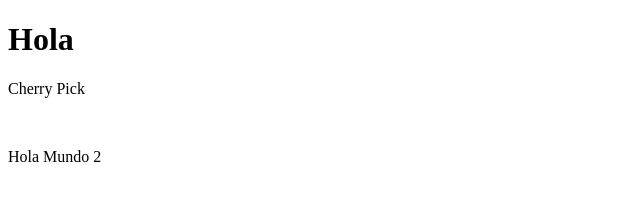
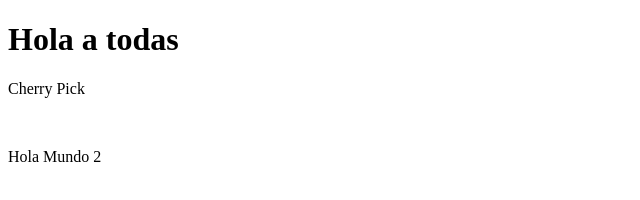
Before and after one commit to HumbertoSandoval25/Prueba, a plain HTML site: page index.html in a window 1280 px wide. Shown: the whole page, without its empty margins (0-640 px from the left). Drawn offline with Linux system fonts and the light colour scheme.

Commit message:
Una version de la prueba

```diff
--- a/index.html
+++ b/index.html
@@ -7,7 +7,7 @@
     <title>Document</title>
 </head>
 <body>
-    <h1>Hola</h1>
+    <h1>Hola a todas</h1>
     <p>Cherry Pick</p>
     <img src="#" alt="">
 
```
